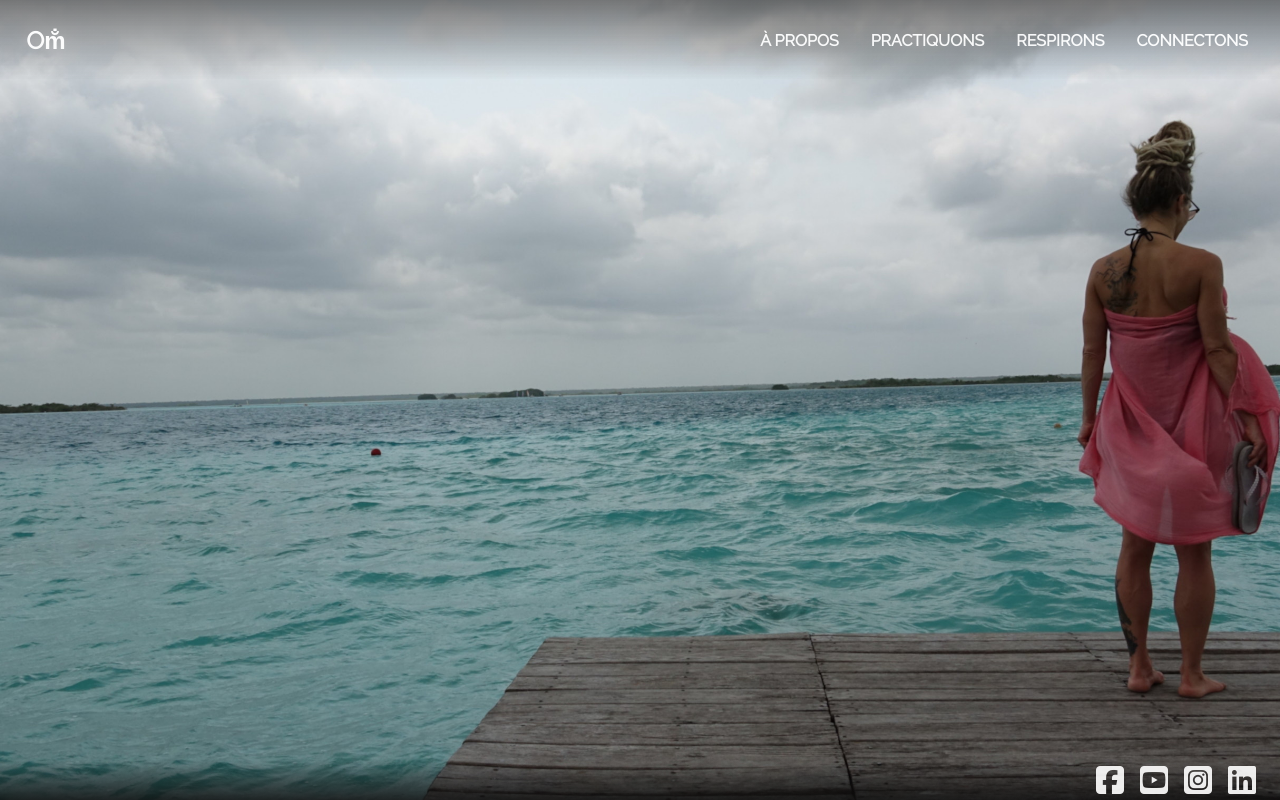
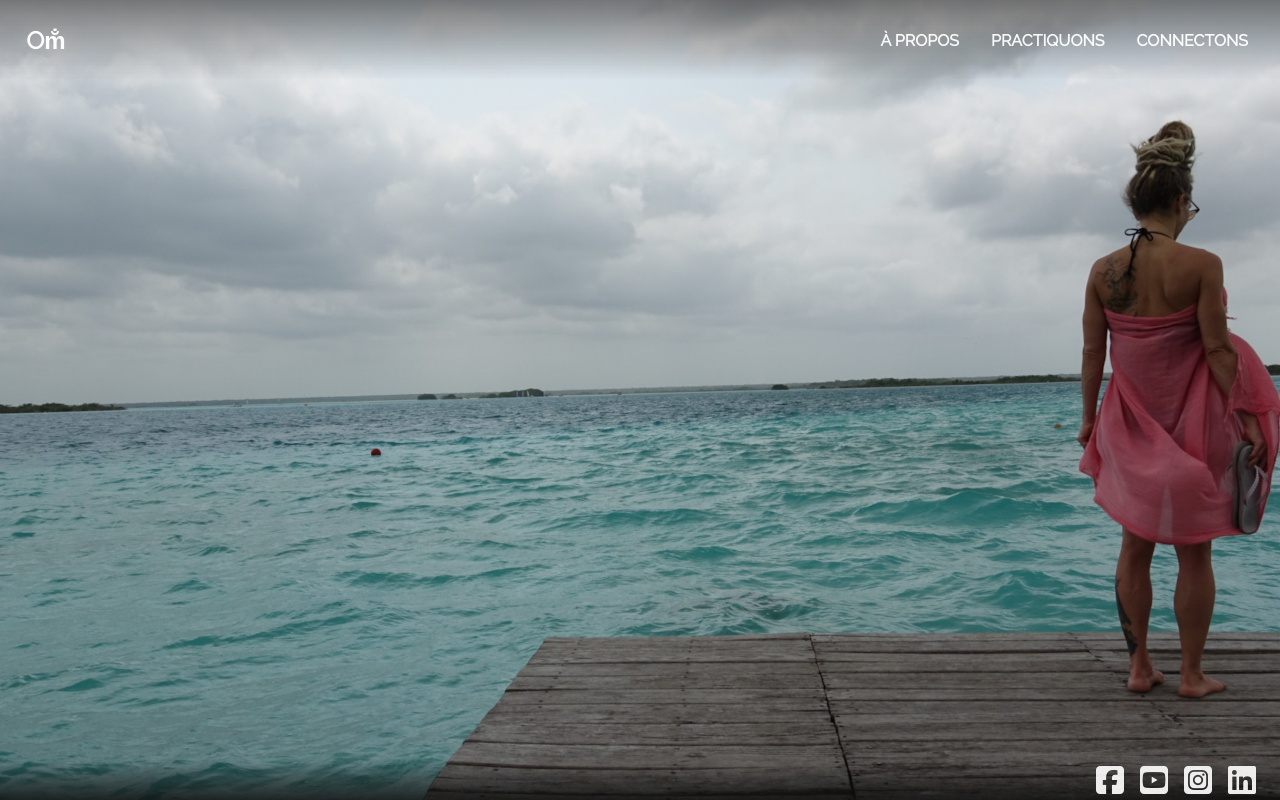
Before and after one commit to notayogilee/yogi-a-lunette-react, a React (Create React App) app: page /about in a window 1280 px wide. Shown: the top 800 px of the page. Built offline with nearby package versions, Linux system fonts and the light colour scheme; a web font is replaced by a local one.

Commit message:
remove pranayama section - will do later

```diff
--- a/src/App.js
+++ b/src/App.js
@@ -7,7 +7,7 @@ import About from './components/About';
 import Videos from './components/Videos';
 import Contact from './components/Contact';
 import Footer from './components/Footer';
-import Pranayama from './components/Pranayama';
+// import Pranayama from './components/Pranayama';
 
 import './App.scss';
 
@@ -20,7 +20,6 @@ const App = () =>
       <Route exact path="/" component={Main} />
       <Route exact path="/about" component={About} />
       <Route exact path="/videos" component={Videos} />
-      <Route exact path="/pranayama" component={Pranayama} />
       <Route exact path="/contact" component={Contact} />
     </Switch>
     <Footer />
--- a/src/components/Navbar.js
+++ b/src/components/Navbar.js
@@ -14,8 +14,6 @@ const Navbar = () => {
             à propos</Link></li>
           <li><Link to="/videos" className="text">
             practiquons</Link></li>
-          <li><Link to="/pranayama" className="text">
-            Respirons</Link></li>
           <li><Link to="/contact" className="text">connectons</Link></li>
         </ul>
       </div>
--- a/src/components/Sidebar.js
+++ b/src/components/Sidebar.js
@@ -26,7 +26,7 @@ const Sidebar = () => {
                 <li><Link onClick={() => { setShow(!show); document.getElementById("togglerCheckbox").checked = false; }} to="/" >Om̐</Link></li>
                 <li><Link onClick={() => { setShow(!show); document.getElementById("togglerCheckbox").checked = false; }} to="/about" > à propos</Link></li>
                 <li><Link onClick={() => { setShow(!show); document.getElementById("togglerCheckbox").checked = false; }} to="/videos" >practiquons</Link></li>
-                <li><Link onClick={() => { setShow(!show); document.getElementById("togglerCheckbox").checked = false; }} to="/pranayama" >respirons</Link></li>
+                {/* <li><Link onClick={() => { setShow(!show); document.getElementById("togglerCheckbox").checked = false; }} to="/pranayama" >respirons</Link></li> */}
                 <li><Link onClick={() => { setShow(!show); document.getElementById("togglerCheckbox").checked = false; }} to="/contact" >connectons</Link></li>
               </ul>
             </div>
```
